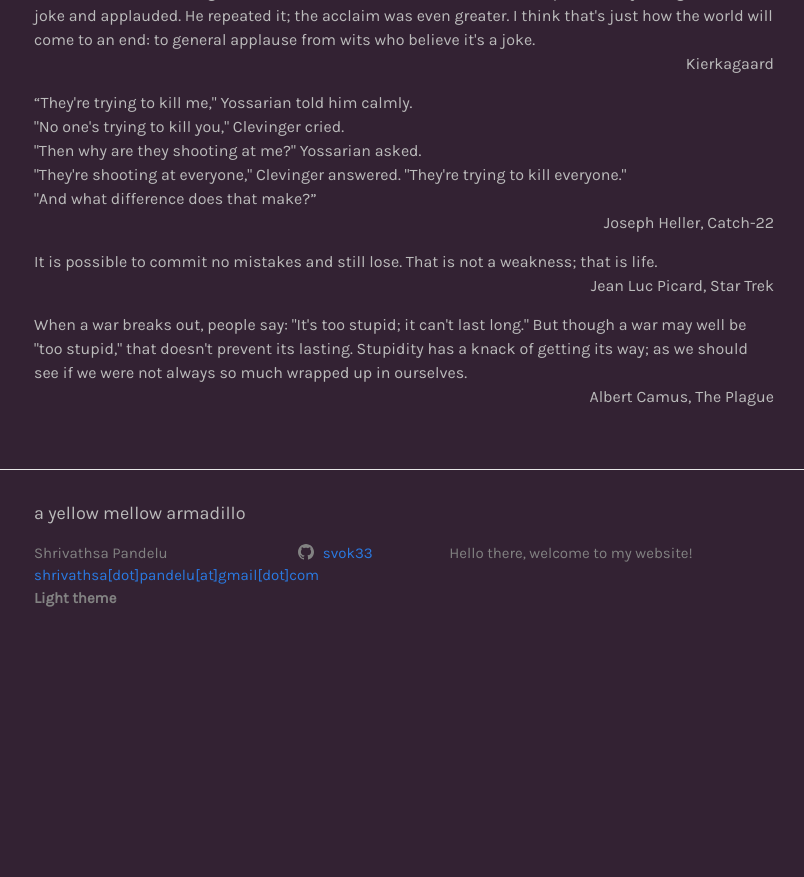
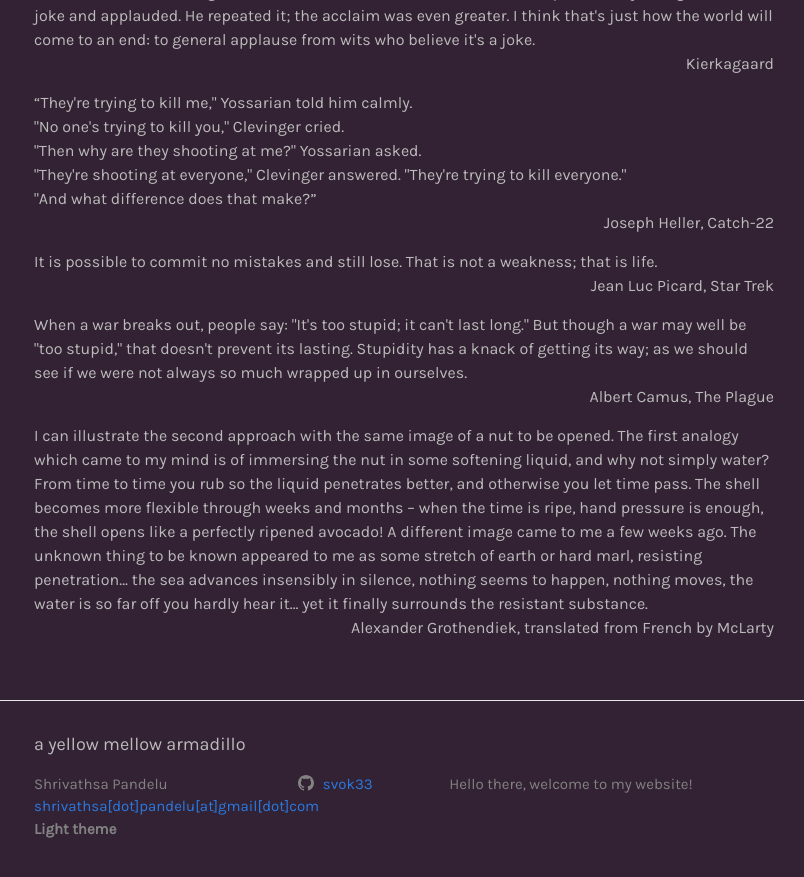
Before and after one commit to shrivathsap/shrivathsap.github.io, a Jekyll site: the page built from misc_links/quotes.html, in a window 1280 px wide and 900 px high, scrolled down 1342 px. Shown: the top 877 px of the window, without its empty margins (236-1040 px from the left). Built offline with Jekyll 4.4.1, drawn with Linux system fonts in a browser that asks for light colours; before the commit the page ends 2011 px from its top, so only the background shows below that.

Commit message:
The rising sea, Grothendieck

```diff
--- a/misc_links/quotes.html
+++ b/misc_links/quotes.html
@@ -115,5 +115,11 @@
 			<p class="quote">When a war breaks out, people say: "It's too stupid; it can't last long." But though a war may well be "too stupid," that doesn't prevent its lasting. Stupidity has a knack of getting its way; as we should see if we were not always so much wrapped up in ourselves.</p>
 			<p class="quote-author">Albert Camus, The Plague</p>
 		</div>
+		<div>
+			<p class="quote">I can illustrate the second approach with the same image of a nut to be opened. The first analogy which came to my mind is of immersing the nut in some softening liquid, and why not simply water? From time to time you rub so the liquid penetrates better, and otherwise you let time pass. The shell becomes more flexible through weeks and months – when the time is ripe, hand pressure is enough, the shell opens like a perfectly ripened avocado!
+
+			A different image came to me a few weeks ago. The unknown thing to be known appeared to me as some stretch of earth or hard marl, resisting penetration… the sea advances insensibly in silence, nothing seems to happen, nothing moves, the water is so far off you hardly hear it… yet it finally surrounds the resistant substance.</p>
+			<p class="quote-author">Alexander Grothendiek, translated from French by McLarty</p>
+		</div>
 	</body>
 </html>
```
